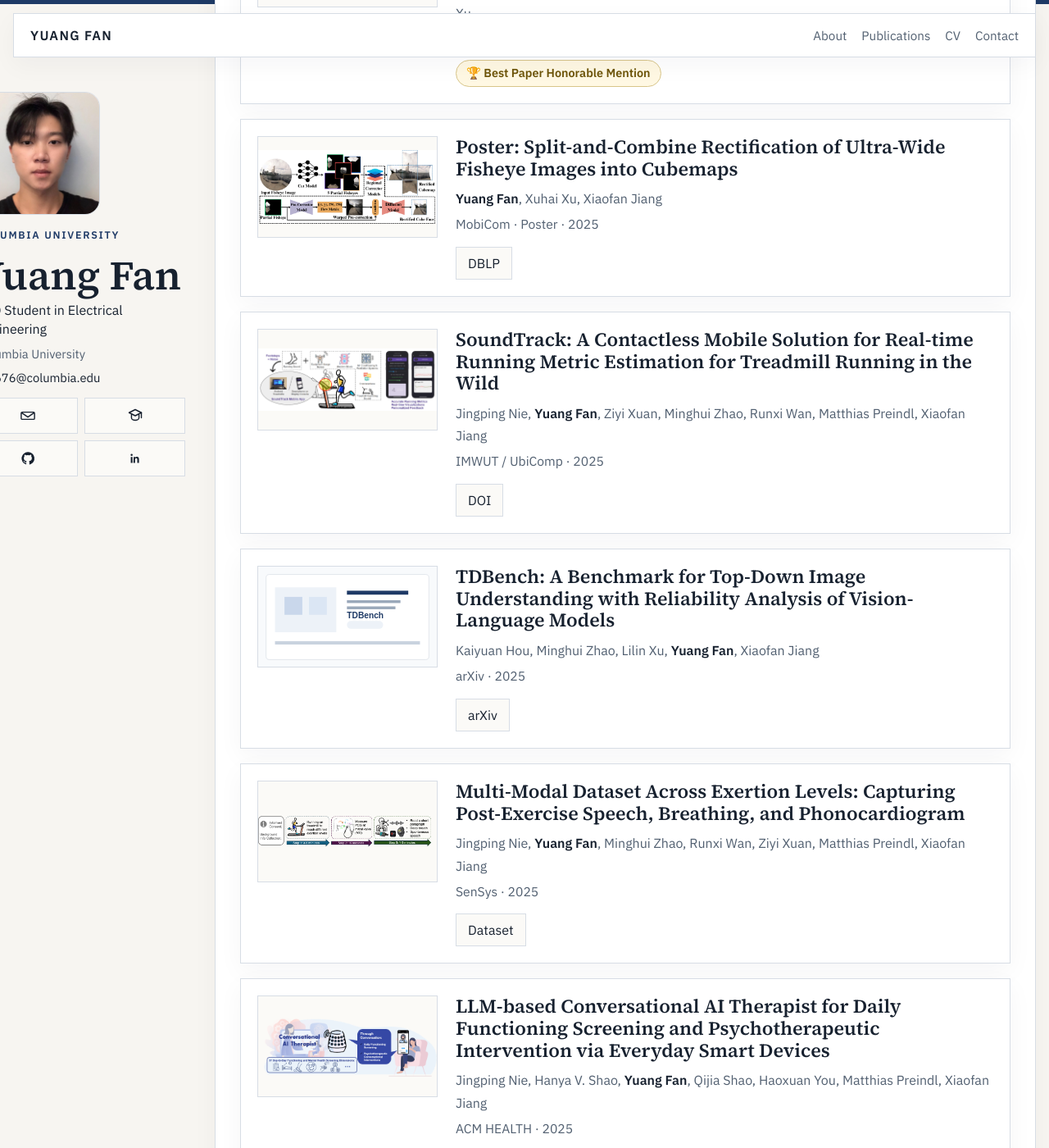
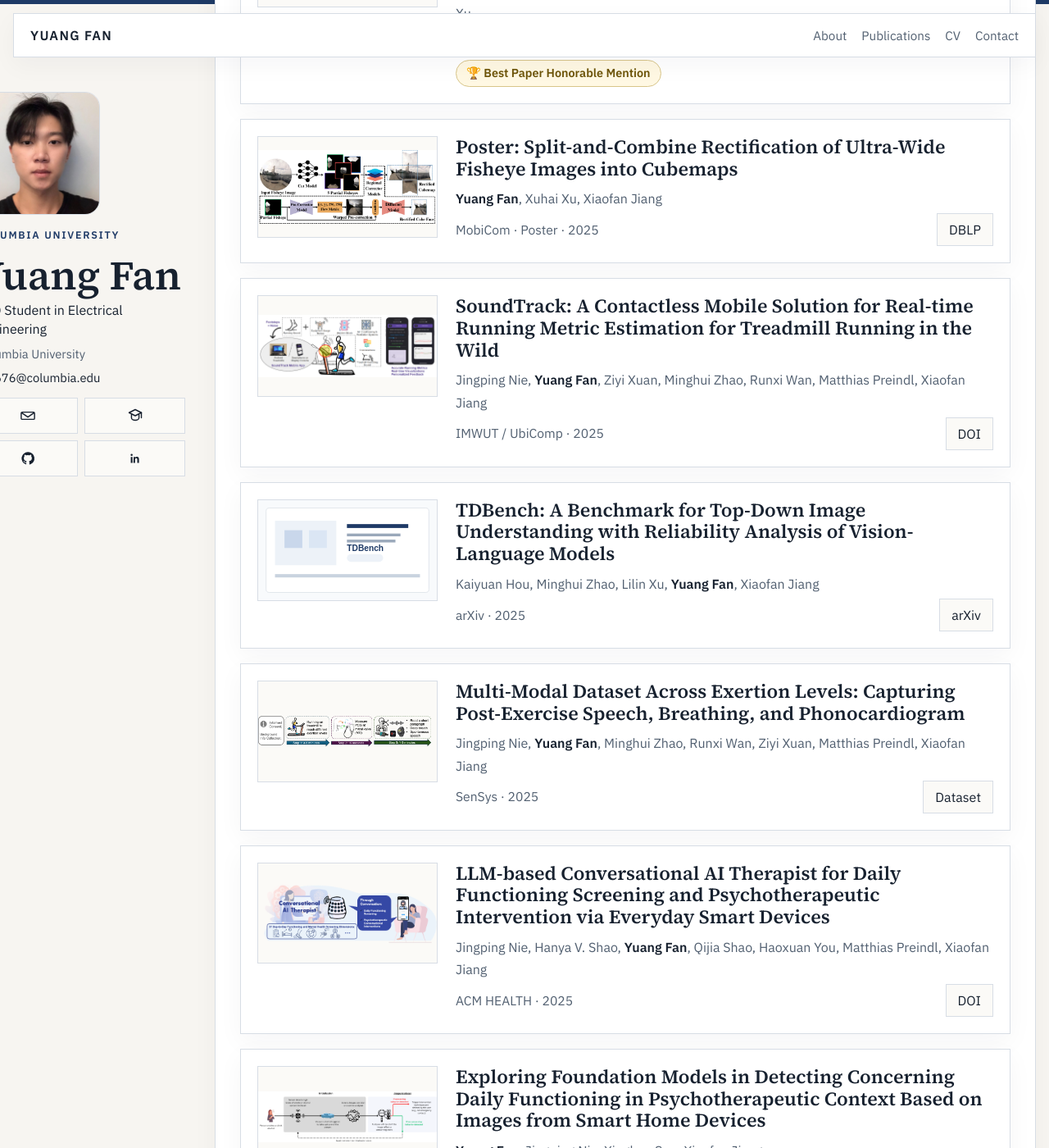
Before and after one commit to yfan2676/yfan2676.github.io, a Jekyll site: the page built from index.html, in a window 1280 px wide and 1400 px high, scrolled down 918 px. Shown: the whole window at 82% size. Built offline with Jekyll 4.4.1, drawn with Linux system fonts in a browser that asks for light colours.

Commit message:
Compact publication card metadata row

```diff
--- a/index.html
+++ b/index.html
@@ -196,6 +196,8 @@ layout: null
                     </p>
                   {% endif %}
 
+                  {% if publication.venue or publication.status or publication.year or publication.links %}
+                    <div class="publication-meta-row">
                       {% if publication.venue or publication.status or publication.year %}
                         <p class="publication-venue">
                           {% if publication.venue %}{{ publication.venue }}{% endif %}
@@ -208,18 +210,20 @@ layout: null
                         </p>
                       {% endif %}
 
+                      {% if publication.links %}
+                        <div class="publication-links">
+                          {% for link in publication.links %}
+                            <a href="{{ link.url }}" target="_blank" rel="noreferrer">{{ link.label }}</a>
+                          {% endfor %}
+                        </div>
+                      {% endif %}
+                    </div>
+                  {% endif %}
+
                   {% if publication.awards %}
                     <div class="publication-awards" aria-label="Awards">
                       {% for award in publication.awards %}
                         <span class="award-badge">{{ award }}</span>
-                      {% endfor %}
-                    </div>
-                  {% endif %}
-
-                  {% if publication.links %}
-                    <div class="publication-links">
-                      {% for link in publication.links %}
-                        <a href="{{ link.url }}" target="_blank" rel="noreferrer">{{ link.label }}</a>
                       {% endfor %}
                     </div>
                   {% endif %}
--- a/styles.css
+++ b/styles.css
@@ -374,6 +374,23 @@ h3 {
   font-size: 0.98rem;
 }
 
+.publication-meta-row {
+  display: flex;
+  align-items: center;
+  justify-content: space-between;
+  gap: 16px;
+  margin-top: 4px;
+}
+
+.publication-meta-row .publication-venue,
+.publication-meta-row .publication-links {
+  margin-top: 0;
+}
+
+.publication-meta-row .publication-links {
+  justify-content: flex-end;
+}
+
 .publication-awards {
   display: flex;
   flex-wrap: wrap;
@@ -566,6 +583,15 @@ h3 {
     max-width: 360px;
   }
 
+  .publication-meta-row {
+    flex-direction: column;
+    align-items: flex-start;
+  }
+
+  .publication-meta-row .publication-links {
+    justify-content: flex-start;
+  }
+
   .timeline-item {
     grid-template-columns: 1fr;
     gap: 8px;
```
Lines whose indentation alone changed are shown as unchanged.
